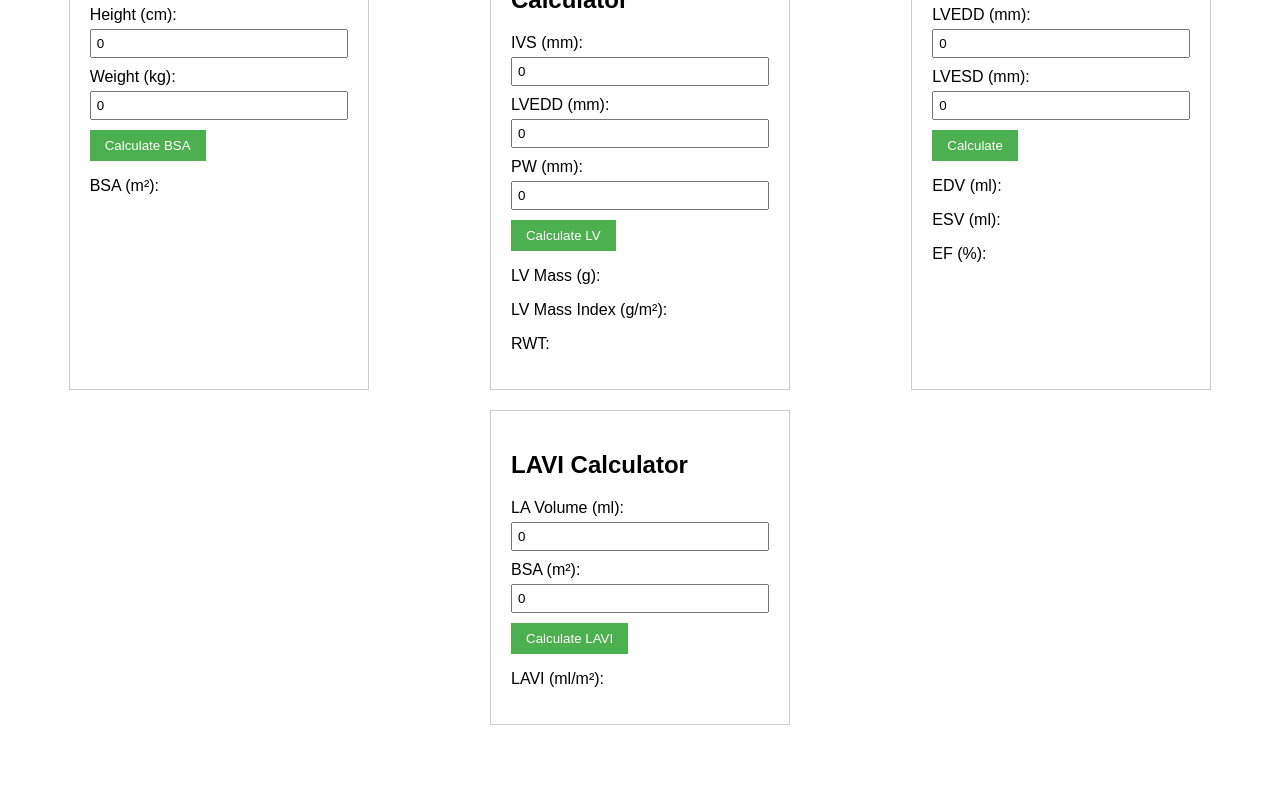
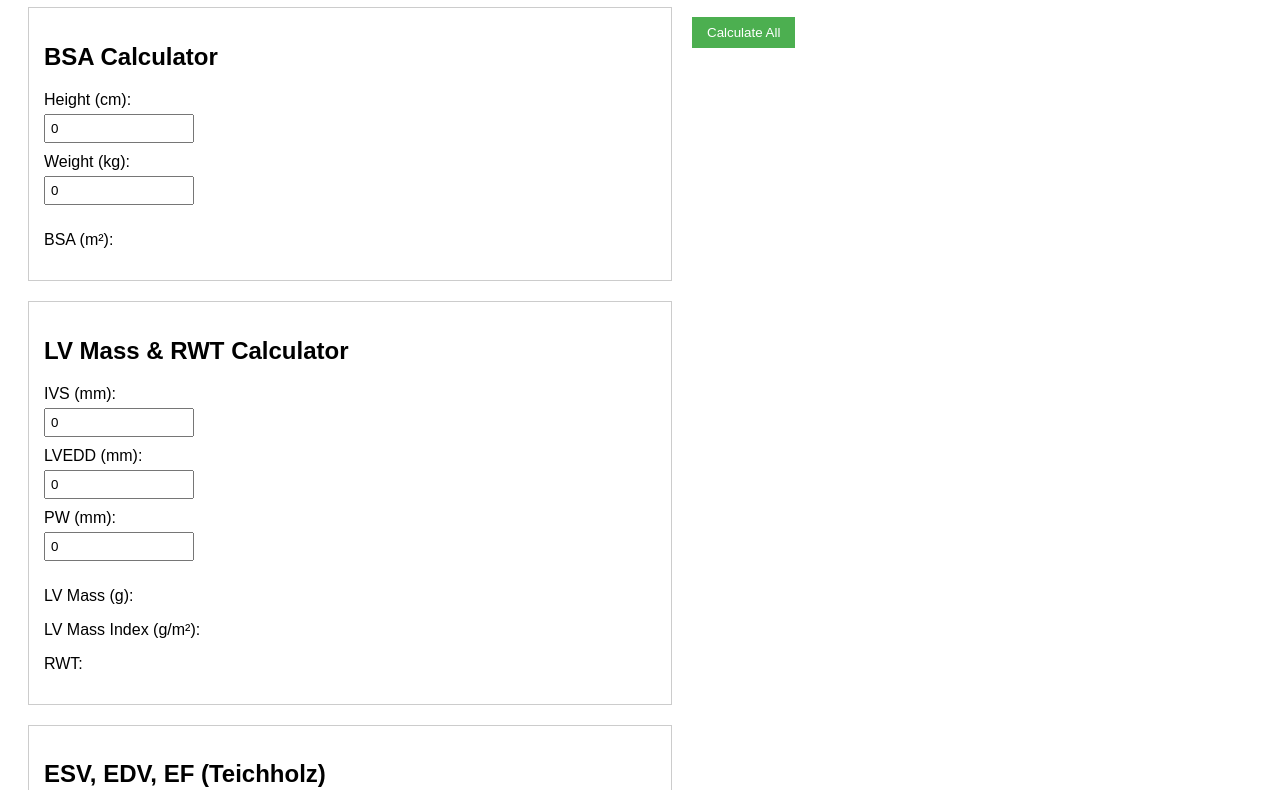
Before and after one commit to anastasiadmy/ech, a plain HTML site: page index.html in a window 1280 px wide. Shown: the part 101-891 px from the top of the page. Before the commit the page ends 844 px from the top, so only its background shows below. Drawn offline with Linux system fonts and the light colour scheme.

Commit message:
index.html

```diff
--- a/index.html
+++ b/index.html
@@ -1,32 +1,27 @@
 <!DOCTYPE html>
-<html lang="en">
+<html>
 <head>
-    <meta charset="UTF-8">
+<title>Cardiac Calculators</title>
 <meta name="viewport" content="width=device-width, initial-scale=1.0">
-    <title>Cardiac Calculators</title>
 <style>
 body {
   font-family: sans-serif;
-            display: flex;
-            flex-wrap: wrap; /* Allows wrapping for smaller screens */
-            justify-content: space-around; /* Distributes space around calculators */
+  padding: 20px;
 }
 .calculator {
   border: 1px solid #ccc;
-            padding: 20px;
-            margin: 10px;
-            width: 300px; /* Adjust width as needed */
-            box-sizing: border-box; /* Ensures padding is included in width */
+  padding: 15px;
+  margin-bottom: 20px;
 }
 label {
   display: block;
   margin-bottom: 5px;
 }
 input[type="number"] {
-            width: 100%;
+  width: 100%; /* Make input fields responsive */
   padding: 5px;
   margin-bottom: 10px;
-            box-sizing: border-box;
+  box-sizing: border-box; /* Include padding in width */
 }
 button {
   padding: 8px 15px;
@@ -34,21 +29,28 @@
   color: white;
   border: none;
   cursor: pointer;
+  margin-top: 10px;
 }
 #results {
   margin-top: 20px;
 }
 
-        /* Responsive adjustments */
-        @media (max-width: 600px) {
+/* Responsive Styles */
+@media (min-width: 768px) { /* Adjust breakpoint as needed */
   .calculator {
-                width: 90%; /* Occupy most of the screen on small devices */
-                margin: 10px auto; /* Center the calculators */
+    width: 50%; /* Make calculators wider on larger screens */
+    float: left; /* Arrange calculators side by side */
+    margin-right: 20px;
+  }
+  input[type="number"] {
+      width: 150px;
   }
 }
 </style>
 </head>
 <body>
+
+<h1>Cardiac Calculators</h1>
 
 <div class="calculator">
   <h2>BSA Calculator</h2>
@@ -56,127 +58,98 @@
   <input type="number" id="height" value="0">
   <label for="weight">Weight (kg):</label>
   <input type="number" id="weight" value="0">
-        <button onclick="calculateBSA()">Calculate BSA</button>
-        <div id="bsaResults">
   <p>BSA (m²): <span id="bsa"></span></p>
-        </div>
 </div>
 
 <div class="calculator">
-        <h2>LV Mass/RWT Calculator</h2>
+  <h2>LV Mass & RWT Calculator</h2>
   <label for="ivs">IVS (mm):</label>
   <input type="number" id="ivs" value="0">
-        <label for="lvedd2">LVEDD (mm):</label>
-        <input type="number" id="lvedd2" value="0">
+  <label for="lvedd_lv">LVEDD (mm):</label>
+  <input type="number" id="lvedd_lv" value="0">
   <label for="pw">PW (mm):</label>
   <input type="number" id="pw" value="0">
-        <button onclick="calculateLV()">Calculate LV</button>
-        <div id="lvResults">
-            <p>LV Mass (g): <span id="lvMass"></span></p>
-            <p>LV Mass Index (g/m²): <span id="lvMassIndex"></span></p>
+  <p>LV Mass (g): <span id="lvmass"></span></p>
+  <p>LV Mass Index (g/m²): <span id="lvmassindex"></span></p>
   <p>RWT: <span id="rwt"></span></p>
-        </div>
 </div>
 
 <div class="calculator">
-        <h2>Teichholz EF/EDV/ESV</h2>
-        <label for="lvedd_t">LVEDD (mm):</label>
-        <input type="number" id="lvedd_t" value="0">
-        <label for="lvesd_t">LVESD (mm):</label>
-        <input type="number" id="lvesd_t" value="0">
-        <button onclick="calculateTeichholz()">Calculate</button>
-        <div id="teichholzResults">
+  <h2>ESV, EDV, EF (Teichholz)</h2>
+  <label for="lvedd_teich">LVEDD (mm):</label>
+  <input type="number" id="lvedd_teich" value="0">
+  <label for="lvesd_teich">LVESD (mm):</label>
+  <input type="number" id="lvesd_teich" value="0">
   <p>EDV (ml): <span id="edv"></span></p>
-          <p>ESV (ml): <span id="esv"></span></p>
-          <p>EF (%): <span id="tef"></span></p>
-        </div>
+  <p>ESV (ml): <span id="esv_teich"></span></p>
+  <p>EF (%): <span id="ef_teich"></span></p>
 </div>
 
 <div class="calculator">
     <h2>LAVI Calculator</h2>
-        <label for="laVolume">LA Volume (ml):</label>
-        <input type="number" id="laVolume" value="0">
-        <label for="bsa_lavi">BSA (m²):</label>
-        <input type="number" id="bsa_lavi" value="0">
-        <button onclick="calculateLAVI()">Calculate LAVI</button>
-        <div id="laviResults">
+    <label for="la_volume">LA Volume (ml):</label>
+    <input type="number" id="la_volume" value="0">
     <p>LAVI (ml/m²): <span id="lavi"></span></p>
-        </div>
 </div>
 
 
+<button onclick="calculateAll()">Calculate All</button>
+
 <script>
-
 function calculateBSA() {
   const height = parseFloat(document.getElementById("height").value);
   const weight = parseFloat(document.getElementById("weight").value);
-
-          if (isNaN(height) || isNaN(weight)) {
-            alert("Please enter valid numbers for height and weight.");
-            return;
-          }
-          // Mosteller Formula
-          const bsa = Math.sqrt((height * weight) / 3600);
+  if (isNaN(height) || isNaN(weight)) return; // Don't calculate if inputs are invalid.
+  const bsa = Math.sqrt((height * weight) / 3600); // Mosteller formula
   document.getElementById("bsa").textContent = bsa.toFixed(2);
+  return bsa; // Return the calculated BSA
 }
 
-        function calculateLV() {
+function calculateLVMassAndRWT() {
   const ivs = parseFloat(document.getElementById("ivs").value);
-            const lvedd = parseFloat(document.getElementById("lvedd2").value);
+  const lvedd = parseFloat(document.getElementById("lvedd_lv").value);
   const pw = parseFloat(document.getElementById("pw").value);
+  if (isNaN(ivs) || isNaN(lvedd) || isNaN(pw)) return;
 
-            if (isNaN(ivs) || isNaN(lvedd) || isNaN(pw)) {
-                alert("Please enter valid numbers for IVS, LVEDD, and PW.");
-                return;
-            }
-
-            const lvMass = 0.8 * 1.04 * ((ivs + lvedd + pw)**3 - lvedd**3);
-            const bsa = parseFloat(document.getElementById("bsa").textContent); // Get BSA from BSA calculator
-
-            if (isNaN(bsa)) {
-                alert("Please calculate BSA first.");
-                return;
-            }
-
-            const lvMassIndex = lvMass / bsa;
+  const lvmass = 0.8 * 1.04 * ((ivs + lvedd + pw)**3 - lvedd**3);
+  const lvmassindex = lvmass / calculateBSA(); // Use calculated BSA
   const rwt = (2 * pw) / lvedd;
 
-            document.getElementById("lvMass").textContent = lvMass.toFixed(2);
-            document.getElementById("lvMassIndex").textContent = lvMassIndex.toFixed(2);
+  document.getElementById("lvmass").textContent = lvmass.toFixed(2);
+  document.getElementById("lvmassindex").textContent = lvmassindex ? lvmassindex.toFixed(2) : ""; // Handle potential division by zero
   document.getElementById("rwt").textContent = rwt.toFixed(2);
 }
 
 function calculateTeichholz() {
-            const lvedd = parseFloat(document.getElementById("lvedd_t").value);
-            const lvesd = parseFloat(document.getElementById("lvesd_t").value);
+    const lvedd = parseFloat(document.getElementById("lvedd_teich").value);
+    const lvesd = parseFloat(document.getElementById("lvesd_teich").value);
+    if (isNaN(lvedd) || isNaN(lvesd)) return;
 
-            if (isNaN(lvedd) || isNaN(lvesd)) {
-              alert("Please enter valid numbers for LVEDD and LVESD.");
-              return;
-            }
-
-            const edv = (7.0 / (2.4 + lvedd)) * (lvedd * lvedd * lvedd);
-            const esv = (7.0 / (2.4 + lvesd)) * (lvesd * lvesd * lvesd);
+    const edv = (7.0 / (2.4 + lvedd)) * lvedd * lvedd * lvedd;
+    const esv = (7.0 / (2.4 + lvesd)) * lvesd * lvesd * lvesd;
     const ef = ((edv - esv) / edv) * 100;
 
     document.getElementById("edv").textContent = edv.toFixed(2);
-            document.getElementById("esv").textContent = esv.toFixed(2);
-            document.getElementById("tef").textContent = ef.toFixed(2);
+    document.getElementById("esv_teich").textContent = esv.toFixed(2);
+    document.getElementById("ef_teich").textContent = ef.toFixed(2);
 }
 
 function calculateLAVI() {
-            const laVolume = parseFloat(document.getElementById("laVolume").value);
-            const bsa = parseFloat(document.getElementById("bsa_lavi").value);
-
-            if (isNaN(laVolume) || isNaN(bsa)) {
-                alert("Please enter valid numbers for LA Volume and BSA.");
-                return;
-            }
+    const laVolume = parseFloat(document.getElementById("la_volume").value);
+    const bsa = calculateBSA(); // Use the calculated BSA
+    if (isNaN(laVolume) || !bsa) return;
 
     const lavi = laVolume / bsa;
     document.getElementById("lavi").textContent = lavi.toFixed(2);
 }
 
+
+function calculateAll() {
+  calculateBSA();
+  calculateLVMassAndRWT();
+  calculateTeichholz();
+  calculateLAVI();
+}
 </script>
 
 </body>
```
Lines whose indentation alone changed are shown as unchanged.
